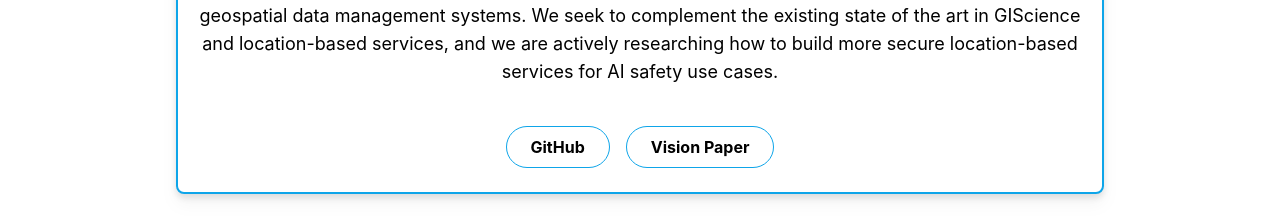
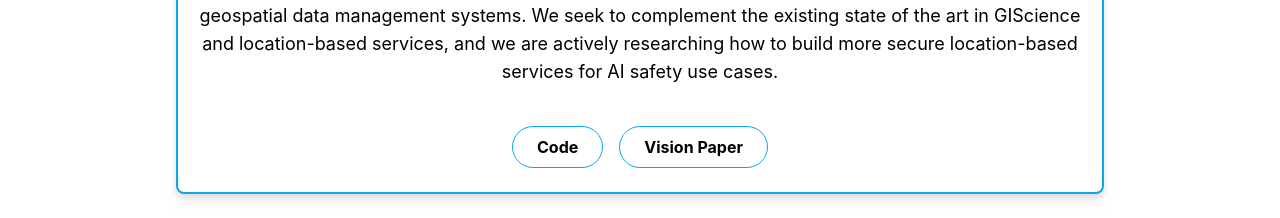
Before and after one commit to easierdata/dgc-website, a React (Create React App) app: page / in a window 1280 px wide. Shown: the part 920-1138 px from the top of the page. Built offline with nearby package versions, Linux system fonts and the light colour scheme.

Commit message:
Update about.tsx

```diff
--- a/src/panels/about.tsx
+++ b/src/panels/about.tsx
@@ -19,7 +19,7 @@ export default function About(): JSX.Element {
                             className="px-6 py-2 rounded-3xl bg-white text-black border border-sky-500 font-bold hover:bg-gray-200"
                             onClick={() => window.open("https://github.com/DecentralizedGeo", "_blank")}
                         >
-                            GitHub
+                            Code
                         </button>
                         <button
                             className="px-6 py-2 rounded-3xl bg-white text-black border border-sky-500 font-bold hover:bg-gray-200"
```
